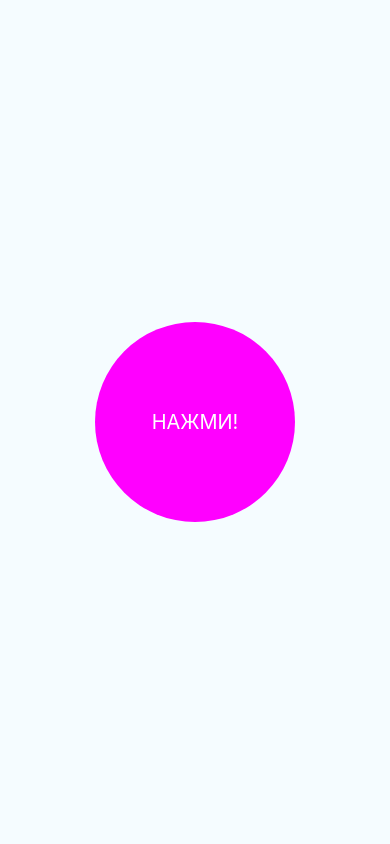
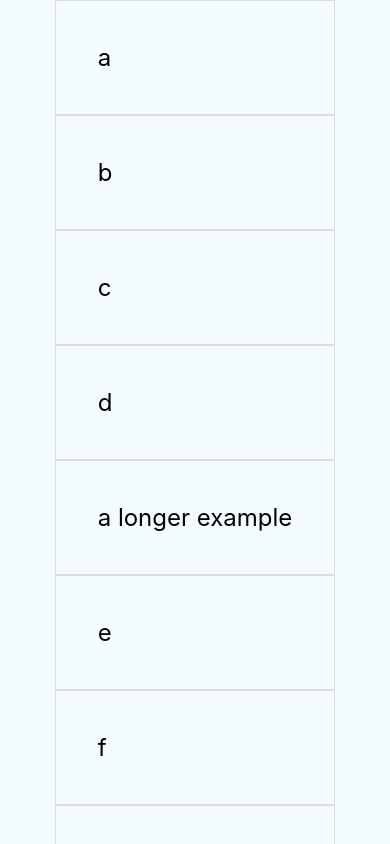
Before and after one commit to vlsu-labs/bss-mobile-lab-10, a React Native app: screen / in a window 390 px wide. Built offline with nearby package versions, Linux system fonts and the light colour scheme.

Commit message:
third eaxmple

```diff
--- a/App.tsx
+++ b/App.tsx
@@ -1,49 +1,48 @@
-import React, { Component } from "react";
-import { StyleSheet, Text, View, TouchableHighlight } from "react-native";
+import React, {Component} from 'react';
+import {StyleSheet, Text, View, FlatList} from 'react-native';
 class App extends Component {
  constructor(props) {
  super(props);
- this.state = { pressing: false };
+ this.state = {
+ data: [
+ {key: 'a'},
+ {key: 'b'},
+ {key: 'c'},
+ {key: 'd'},
+ {key: 'a longer example'},
+ {key: 'e'},
+ {key: 'f'},
+ {key: 'g'},
+ {key: 'h'},
+ {key: 'i'},
+ {key: 'j'},
+ {key: 'k'},
+ {key: 'l'},
+ {key: 'm'},
+ {key: 'n'},
+ {key: 'o'},
+ {key: 'p'},
+ ],
+ };
  }
- _onPressIn = () => {
- this.setState({ pressing: true });
- };
- _onPressOut = () => {
- this.setState({ pressing: false });
+ _renderItem = data => {
+ return <Text style={styles.row}>{data.item.key}</Text>;
  };
  render() {
  return (
  <View style={styles.container}>
- <TouchableHighlight
- onPressIn={this._onPressIn}
- onPressOut={this._onPressOut}
- style={styles.touchable}
- >
- <View style={styles.button}>
- <Text style={styles.welcome}>
- {this.state.pressing ? "НАЖАТО!" : "НАЖМИ!"}
- </Text>
- </View>
- </TouchableHighlight>
+ <FlatList data={this.state.data} renderItem={this._renderItem} />
  </View>
  );
  }
 }
 const styles = StyleSheet.create({
-container: {
-flex: 1,
-justifyContent: "center",
-alignItems: "center",
-backgroundColor: "#F5FCFF"
+ container: {
+ flex: 1,
+ justifyContent: 'center',
+ alignItems: 'center',
+ backgroundColor: '#F5FCFF',
  },
-welcome: { fontSize: 20, textAlign: "center", margin: 10, color: "#FFFFFF" },
-touchable: { borderRadius: 100 },
-button: {
-backgroundColor: "#FF00FF",
-borderRadius: 100,
-height: 200,
-width: 200,
-justifyContent: "center"
- }
+ row: {fontSize: 24, padding: 42, borderWidth: 1, borderColor: '#DDDDDD'},
 });
 export default App;
```
